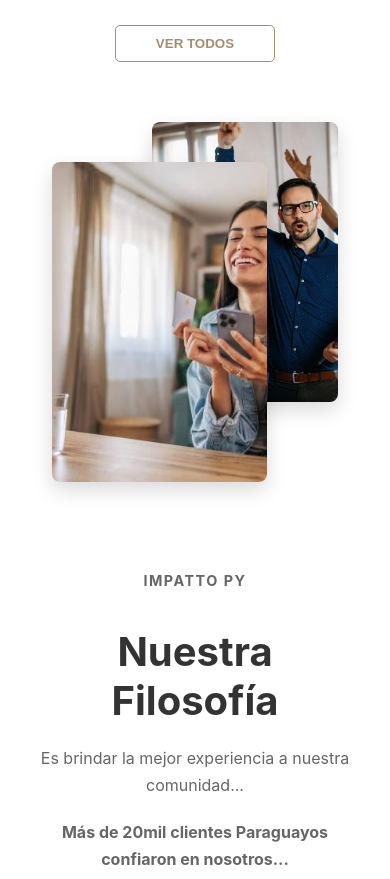
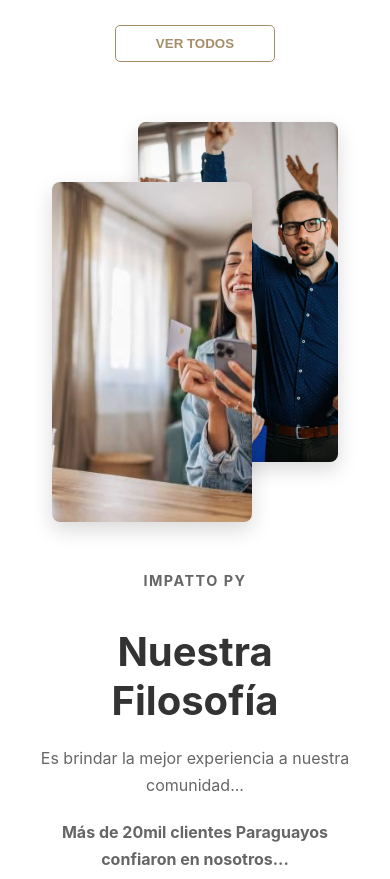
Before and after one commit to Javiermu97/impattopyproyect, a Next.js app: page / in a window 390 px wide. Shown: the part 1160-2039 px from the top of the page. Built offline with nearby package versions, Linux system fonts and the light colour scheme; no server answers; the database is empty.

Commit message:
Primer commit: proyecto Flutter

```diff
--- a/app/globals.css
+++ b/app/globals.css
@@ -2207,55 +2207,61 @@ body {
   }
 }
 
-/* --- ESTILOS PARA "NUESTRA FILOSOFÍA" EN MÓVILES --- */
-
+
+/* ==================================================================== */
+/* --- CÓDIGO FINAL PARA "NUESTRA FILOSOFÍA" EN MÓVILES (hasta 768px) --- */
+/* ==================================================================== */
 @media (max-width: 768px) {
   /* Apila el contenedor de imagen y el de texto verticalmente */
   .philosophy-container {
     flex-direction: column;
-    text-align: center; /* Centra el bloque de texto */
+    text-align: center;
     gap: 2rem;
   }
 
-  /* Define el espacio para las imágenes superpuestas */
+  /* Define el espacio para las imágenes, ahora más horizontal */
   .philosophy-image-container {
     position: relative;
     width: 90%;
-    max-width: 400px;
-    height: 300px; /* Altura fija para controlar el solapamiento */
-    margin: 0 auto; /* Centra el bloque de imágenes */
+    max-width: 450px;
+    height: 220px; /* Reducimos la altura para hacerlo más apaisado */
+    margin: 0 auto;
   }
 
   /* Reglas generales para las dos imágenes en móvil */
   .philosophy-img {
-    position: absolute; /* Permite posicionar una sobre otra */
+    position: absolute;
     border-radius: 8px;
     box-shadow: 0 8px 20px rgba(0, 0, 0, 0.15);
-    object-fit: cover;
-  }
-
-  /* Imagen de la mujer con tablet (al frente) */
+    object-fit: cover; /* Asegura que la imagen cubra el espacio sin deformarse */
+  }
+
+  /* Imagen de la mujer (al frente), ahora horizontal */
   .philosophy-img-bg {
-    width: 75%;
-    height: 80%;
-    top: 10%;
+    width: 70%;
+    height: 85%; /* La altura es menor que el ancho para ser horizontal */
+    top: 15%; /* La bajamos para que se vea bien superpuesta */
     left: 0;
     z-index: 2;
   }
 
-  /* Imagen del grupo de personas (detrás) */
+  /* Imagen del grupo (detrás), ahora horizontal */
   .philosophy-img-fg {
-    width: 65%;
-    height: 70%;
+    width: 70%;
+    height: 85%; /* La altura es menor que el ancho para ser horizontal */
     top: 0;
     right: 0;
     z-index: 1;
   }
 
   .philosophy-content {
-     padding-left: 0; /* Resetea el padding del modo escritorio */
-  }
-}
+     padding-left: 0;
+  }
+}
+
+
+
+
 /* --- Ajuste para Títulos de Sección en Móviles --- */
 @media (max-width: 768px) {
   .section-title {
```
